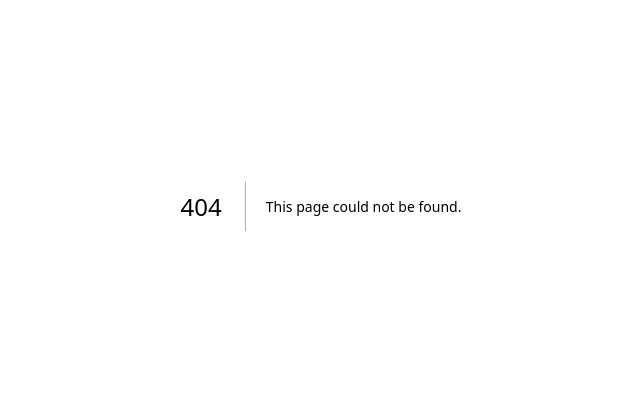
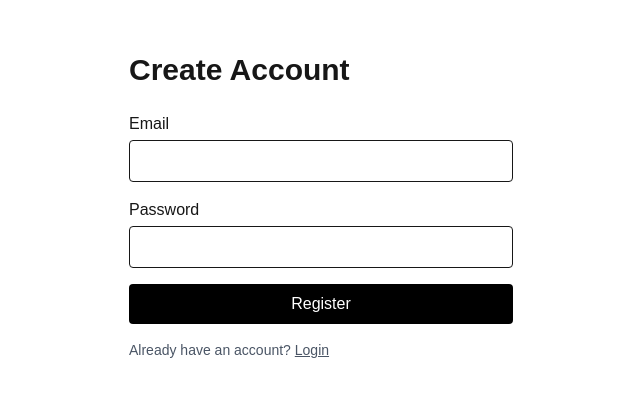
Before and after one commit to parthsingh23/SalesDashboard, a Next.js app: page /register in a window 1280 px wide. Before the commit this address had no page. Shown: the part 194-590 px from the top of the page, without its empty margins (319-959 px from the left). Built offline with nearby package versions, Linux system fonts and the light colour scheme.

Commit message:
feat(auth): add user registration

```diff
--- /dev/null
+++ b/app/api/auth/register/route.ts
@@ -0,0 +1,52 @@
+import { NextRequest, NextResponse } from "next/server";
+
+const API_URL = process.env.API_URL;
+
+export async function POST(request: NextRequest) {
+  try {
+    if (!API_URL) {
+      return NextResponse.json(
+        { error: "API_URL is not configured" },
+        { status: 500 },
+      );
+    }
+
+    const body = await request.json();
+
+    const { email, password } = body;
+
+    if (!email || !password) {
+      return NextResponse.json(
+        { error: "Email and password are required" },
+        { status: 400 },
+      );
+    }
+
+    const params = new URLSearchParams();
+    params.set("email", email);
+    params.set("password", password);
+
+    const response = await fetch(
+      `${API_URL}/auth/register?${params.toString()}`,
+      {
+        method: "POST",
+      },
+    );
+
+    const data = await response.json();
+
+    if (!response.ok) {
+      return NextResponse.json(
+        { error: data.detail || "Registration failed" },
+        { status: response.status },
+      );
+    }
+
+    return NextResponse.json(data, { status: 201 });
+  } catch {
+    return NextResponse.json(
+      { error: "Failed to connect to backend" },
+      { status: 500 },
+    );
+  }
+}
--- /dev/null
+++ b/app/register/page.tsx
@@ -0,0 +1,108 @@
+"use client";
+
+import { FormEvent, useState } from "react";
+import { useRouter } from "next/navigation";
+
+export default function RegisterPage() {
+  const router = useRouter();
+
+  const [email, setEmail] = useState("");
+  const [password, setPassword] = useState("");
+  const [error, setError] = useState("");
+  const [loading, setLoading] = useState(false);
+
+  async function handleSubmit(event: FormEvent<HTMLFormElement>) {
+    event.preventDefault();
+
+    setError("");
+    setLoading(true);
+
+    try {
+      const response = await fetch("/api/auth/register", {
+        method: "POST",
+        headers: {
+          "Content-Type": "application/json",
+        },
+        body: JSON.stringify({
+          email,
+          password,
+        }),
+      });
+
+      const data = await response.json();
+
+      if (!response.ok) {
+        setError(data.error || "Registration failed");
+        setLoading(false);
+        return;
+      }
+
+      router.push("/login");
+    } catch {
+      setError("Something went wrong. Please try again.");
+      setLoading(false);
+    }
+  }
+
+  return (
+    <main className="min-h-screen flex items-center justify-center">
+      <div className="w-full max-w-md p-8">
+        <h1 className="text-3xl font-bold mb-6">Create Account</h1>
+
+        <form onSubmit={handleSubmit} className="space-y-4">
+          <div>
+            <label htmlFor="email" className="block mb-1">
+              Email
+            </label>
+
+            <input
+              id="email"
+              type="email"
+              value={email}
+              onChange={(event) => setEmail(event.target.value)}
+              required
+              className="w-full border rounded px-3 py-2"
+            />
+          </div>
+
+          <div>
+            <label htmlFor="password" className="block mb-1">
+              Password
+            </label>
+
+            <input
+              id="password"
+              type="password"
+              value={password}
+              onChange={(event) => setPassword(event.target.value)}
+              required
+              minLength={6}
+              className="w-full border rounded px-3 py-2"
+            />
+          </div>
+
+          {error && <p className="text-red-600">{error}</p>}
+
+          <button
+            type="submit"
+            disabled={loading}
+            className="w-full rounded px-4 py-2 bg-black text-white disabled:opacity-50"
+          >
+            {loading ? "Creating account..." : "Register"}
+          </button>
+        </form>
+
+        <p className="mt-4 text-sm text-gray-600">
+          Already have an account?{" "}
+          <button
+            type="button"
+            onClick={() => router.push("/login")}
+            className="underline"
+          >
+            Login
+          </button>
+        </p>
+      </div>
+    </main>
+  );
+}
```
